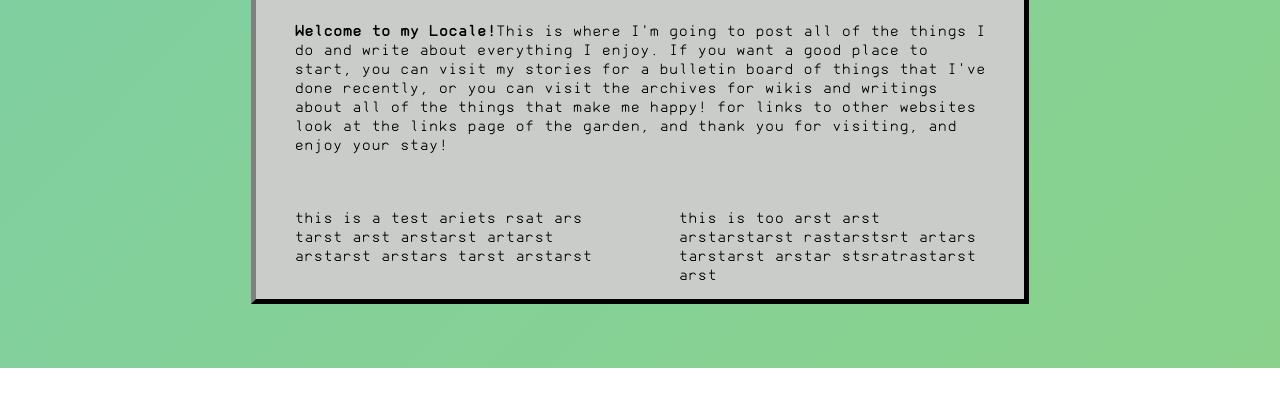
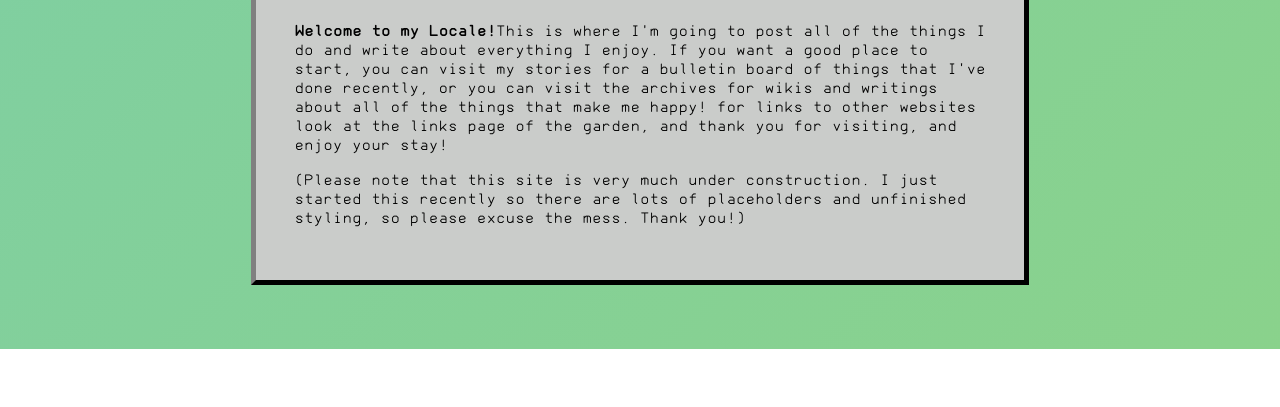
Before and after one commit to sonei-mp3/sonei, a plain HTML site: page index.html in a window 1280 px wide. Shown: the part 149-556 px from the top of the page. Drawn offline with Linux system fonts and the light colour scheme.

Commit message:
Update index.html

```diff
--- a/index.html
+++ b/index.html
@@ -23,12 +23,13 @@
                         <p>
                             This is where I'm going to post all of the things I do and write about everything I enjoy. If you want a good place to start, you can visit my stories for a bulletin board of things that I've done recently, or you can visit the archives for wikis and writings about all of the things that make me happy! for links to other websites look at the links page of the garden, and thank you for visiting, and enjoy your stay!
                         </p>
+                        <p>(Please note that this site is very much under construction. I just started this recently so there are lots of placeholders and unfinished styling, so please excuse the mess. Thank you!)</p>
                     </div>
                     <div class="lcolumn">
-                        <p>this is a test ariets rsat ars tarst arst arstarst artarst arstarst arstars tarst arstarst </p>
+                        <p></p>
                     </div>
                     <div class="rcolumn">
-                        <p>this is too arst arst  arstarstarst rastarstsrt artars tarstarst arstar stsratrastarst arst</p>
+                        <p></p>
                     </div>
                 </div>
             </div>
```
